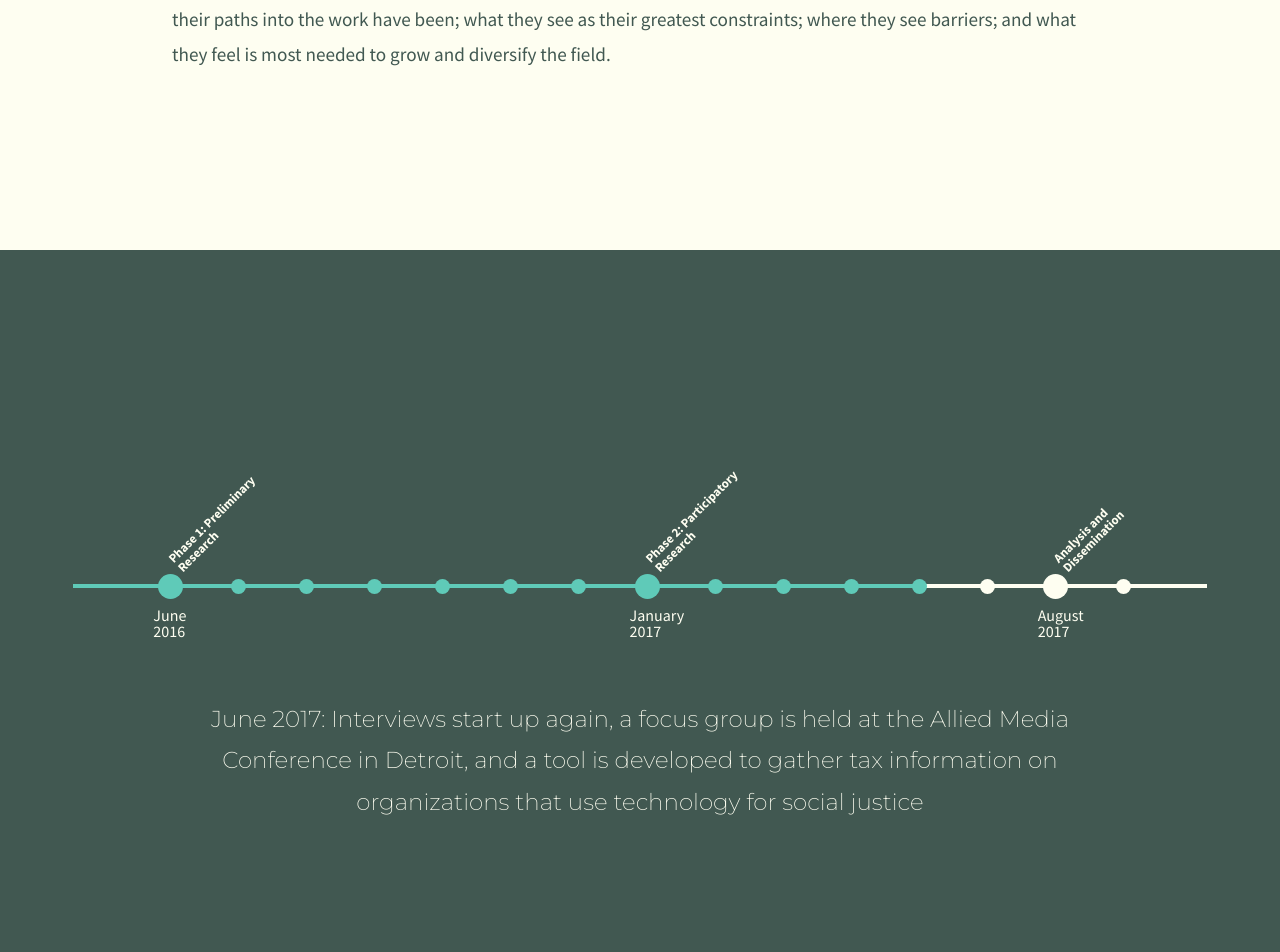
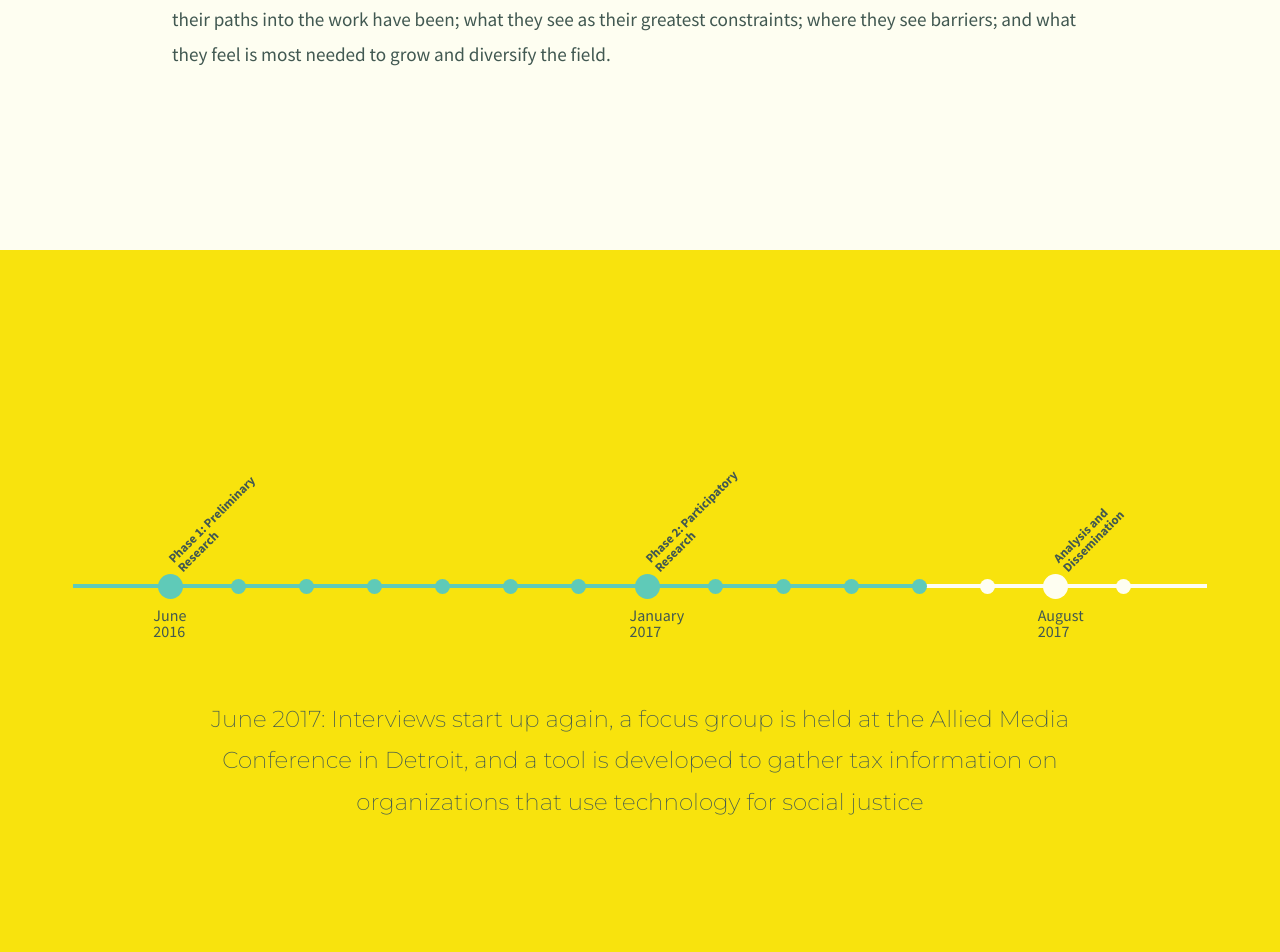
Before and after one commit to opentechinstitute/tech-for-social-justice, a Jekyll site: the page built from index.markdown, in a window 1280 px wide. Shown: the part 980-1932 px from the top of the page. Built offline with Jekyll 4.4.1, drawn with Linux system fonts in a browser that asks for light colours; nearby versions of some CDN libraries.

Commit message:
color updated

```diff
--- a/_layouts/home.html
+++ b/_layouts/home.html
@@ -80,7 +80,7 @@
                 <p>July 2017: Interviews are in full swing, and both primary and secondary research are conducted by the original team and organizational partners</p>
               </div>
               <div data-index="15">
-                <p>August 2017: Synthesis and writing of a report begin</p>
+                <p>August 2017: Synthesis and report-writing begin</p>
               </div>
               <div data-index="16">
                 <p>September 2017: Report published and disseminated! Project wraps up.</p>
--- a/_sass/_timeline.sass
+++ b/_sass/_timeline.sass
@@ -1,7 +1,7 @@
 $zero: $white //the dots and the line
 $one: $altColor //the line after you click
 $two: $white //background of info
-$three: $black //background of timeline
+$three: $secondaryColor //background of timeline
 $four: $altColor //the line (as far as it's completed)
 
 $desktop-complete: #{$four}
@@ -82,12 +82,12 @@ section
 	// padding-top: 50px
 	padding-bottom: 50px
 	background-color: $three
-	color: $two
+	color: $black
 #description
 	padding-top: 80px
 	min-height: 30vh
 	//background-color: $two
-	color: $white
+	color: $black
 	font-family: $headerFont
 	font-weight: 200
 	text-align: center
```
